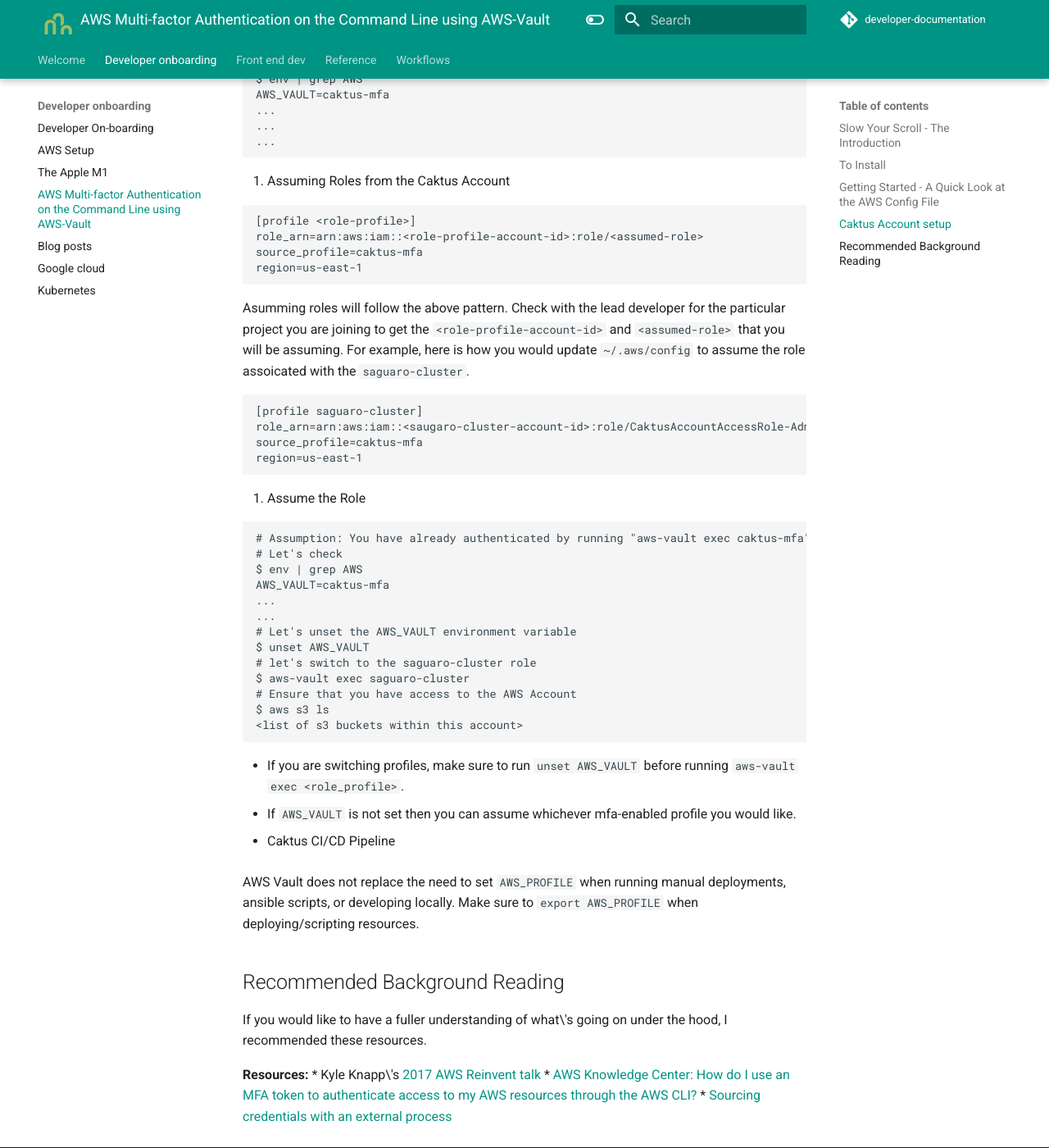
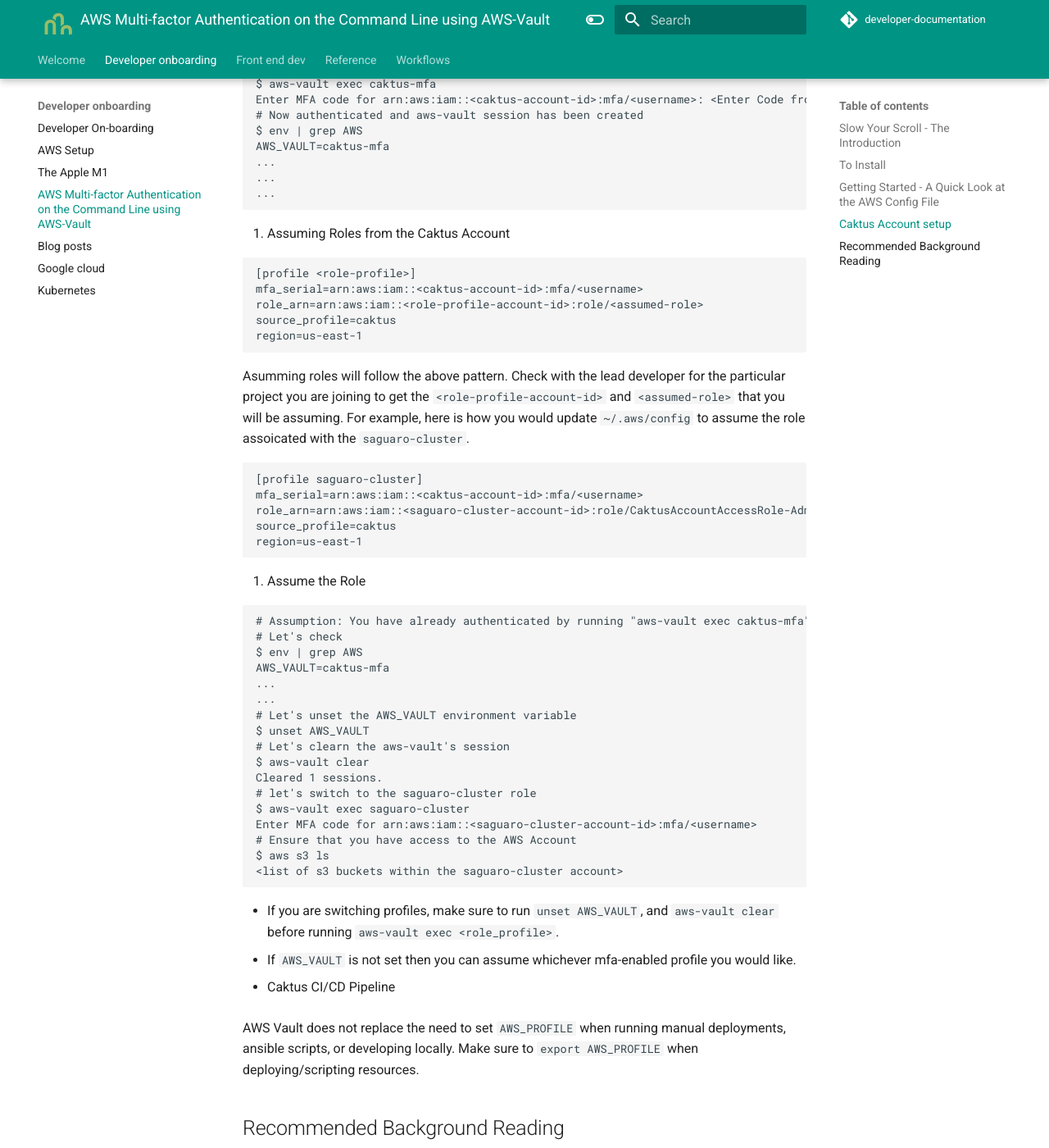
Before and after one commit to caktus/guidebook, an MkDocs documentation site: the page built from docs/developer-onboarding/aws-vault.md, in a window 1280 px wide and 1400 px high, scrolled down 2574 px. Shown: the whole window at 82% size. Built offline with MkDocs 1.6.1 and Material for MkDocs 9.7.7, drawn with Linux system fonts in a browser that asks for light colours; comment, search, counter and statistics services are not loaded; some of the changed text lies outside the part shown.

Commit message:
Update aws-vault.md

````diff
--- a/docs/developer-onboarding/aws-vault.md
+++ b/docs/developer-onboarding/aws-vault.md
@@ -46,21 +46,24 @@
 
 ; Assume Role setup
 [profile <role-profile>]
+mfa_serial=arn:aws:iam::<caktus-account-id>:mfa/<username>
 role_arn=arn:aws:iam::<role-profile-account-id>:role/<assumed-role>
-source_profile=caktus-mfa
+source_profile=caktus
 region=us-east-1
 
 [profile <role-profile>]
+mfa_serial=arn:aws:iam::<caktus-account-id>:mfa/<username>
 role_arn=arn:aws:iam::<role-profile-account-id>:role/<assumed-role>
-source_profile=caktus-mfa
+source_profile=caktus
 ```
 
 
 At the end of this setup you should have both a caktus profile and mfa
 profile for main account access listed in your aws config file. Assuming
 roles in other accounts should follow the above syntax that sets
-`caktus-mfa` as the `source_profile` for the
-`<role_profile>`. Both `Main Account setup` and `Assume Role setup` can
+`caktus` as the `source_profile` for the
+`<role_profile>`. All MFA protected profiles need to have your `mfa_serial` specified for it.
+Both `Main Account setup` and `Assume Role setup` can
 be repeated as many times as needed.
 
 You will need to comment out (`;`)
@@ -140,8 +143,9 @@
 
 ```
 [profile <role-profile>]
+mfa_serial=arn:aws:iam::<caktus-account-id>:mfa/<username>
 role_arn=arn:aws:iam::<role-profile-account-id>:role/<assumed-role>
-source_profile=caktus-mfa
+source_profile=caktus
 region=us-east-1
 ```
 
@@ -151,8 +155,9 @@
 
 ```
 [profile saguaro-cluster]
-role_arn=arn:aws:iam::<saugaro-cluster-account-id>:role/CaktusAccountAccessRole-Admins
-source_profile=caktus-mfa
+mfa_serial=arn:aws:iam::<caktus-account-id>:mfa/<username>
+role_arn=arn:aws:iam::<saguaro-cluster-account-id>:role/CaktusAccountAccessRole-Admins
+source_profile=caktus
 region=us-east-1
 ```
 
@@ -167,14 +172,18 @@
 ...
 # Let's unset the AWS_VAULT environment variable
 $ unset AWS_VAULT
+# Let's clearn the aws-vault's session
+$ aws-vault clear
+Cleared 1 sessions.
 # let's switch to the saguaro-cluster role
 $ aws-vault exec saguaro-cluster
+Enter MFA code for arn:aws:iam::<saguaro-cluster-account-id>:mfa/<username>
 # Ensure that you have access to the AWS Account
 $ aws s3 ls
-<list of s3 buckets within this account>
+<list of s3 buckets within the saguaro-cluster account>
 ```
 
-* If you are switching profiles, make sure to run `unset AWS_VAULT` before running `aws-vault exec <role_profile>`.
+* If you are switching profiles, make sure to run `unset AWS_VAULT`, and `aws-vault clear` before running `aws-vault exec <role_profile>`.
 * If `AWS_VAULT` is not set then you can assume whichever mfa-enabled profile you would like.
 
 7. Caktus CI/CD Pipeline
@@ -191,8 +200,6 @@
 under the hood, I recommended these resources.
 
 **Resources:**
-* Kyle Knapp\'s [2017 AWS Reinvent
-talk](https://youtu.be/W8IyScUGuGI?t=1251)
-* [AWS Knowledge Center: How do I use an MFA token to authenticate access to my AWS resources through
-the AWS CLI?](https://aws.amazon.com/premiumsupport/knowledge-center/authenticate-mfa-cli/)
-* [Sourcing credentials with an external process](https://docs.aws.amazon.com/cli/latest/userguide/cli-configure-sourcing-external.html)
+- Kyle Knapp\'s [2017 AWS Reinvent talk](https://youtu.be/W8IyScUGuGI?t=1251)
+- [AWS Knowledge Center: How do I use an MFA token to authenticate access to my AWS resources through the AWS CLI?](https://aws.amazon.com/premiumsupport/knowledge-center/authenticate-mfa-cli/)
+- [Sourcing credentials with an external process](https://docs.aws.amazon.com/cli/latest/userguide/cli-configure-sourcing-external.html)
````
